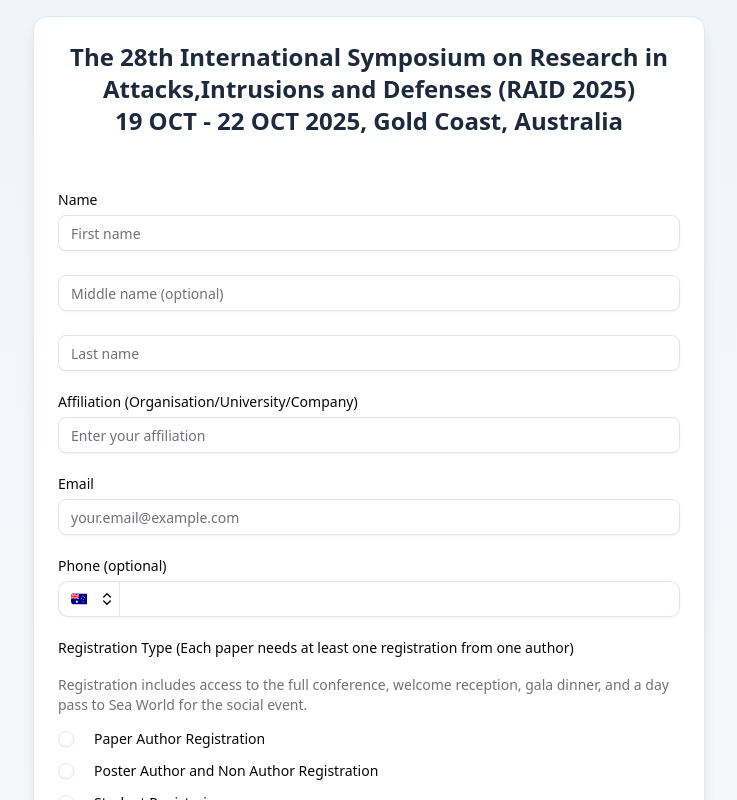
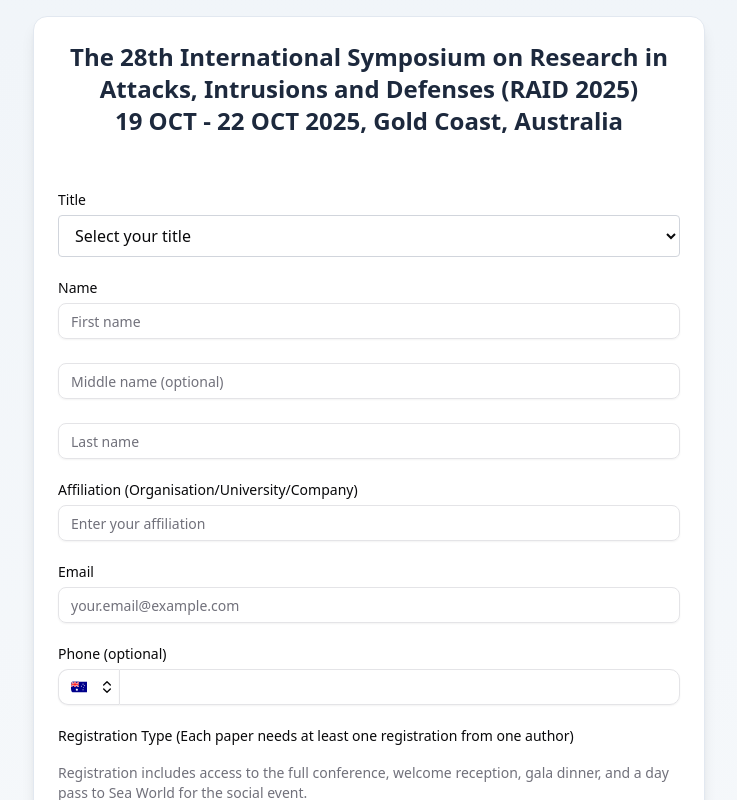
Before and after one commit to Emmeet/meetings, a Next.js app: page / in a window 1280 px wide. Shown: the top 800 px of the page, without its empty margins (271-1008 px from the left). Built offline with nearby package versions, Linux system fonts and the light colour scheme.

Commit message:
Chore: 页面改动

```diff
--- a/src/app/raid/components/FormPage.tsx
+++ b/src/app/raid/components/FormPage.tsx
@@ -20,9 +20,14 @@ import { Card, CardContent, CardHeader, CardTitle } from "@/components/ui/card";
 import { PhoneInput } from "@/components/ui/phone-iput";
 import { RadioGroup, RadioGroupItem } from "@/components/ui/radio-group";
 import { Checkbox } from "@/components/ui/checkbox";
+import { CheckCircle } from "lucide-react";
 
 // Form validation schema
-const formSchema = z.object({
+const formSchema = z
+  .object({
+    title: z.enum(["Prof", "Associate Prof", "Dr", "Mr", "Ms", "other"], {
+      message: "Please select a title.",
+    }),
     firstName: z.string().min(1, "This field is required."),
     lastName: z.string().min(1, "This field is required."),
     middleName: z.string().optional(),
@@ -39,15 +44,41 @@ const formSchema = z.object({
       .refine((value) => value.some((item) => item), {
         message: "You have to select at least one item.",
       }),
-  paperNumber: z.string().optional(),
+    paperNumber: z.string().optional(), // 先设为optional，后面用refine处理
     otherExplain: z.string().optional(),
-});
+  })
+  .refine(
+    (data) => {
+      if (data.type === "1" || data.type === "3") {
+        return data.paperNumber && data.paperNumber.trim() !== "";
+      }
+      return true;
+    },
+    {
+      message: "Field is required.",
+      path: ["paperNumber"],
+    }
+  )
+  .refine(
+    (data) => {
+      if (data.dietaryRequirements.includes("5")) {
+        return data.otherExplain && data.otherExplain.trim() !== "";
+      }
+      return true;
+    },
+    {
+      message: "Please specify your dietary requirement.",
+      path: ["otherExplain"],
+    }
+  );
 export function FormPage() {
+  const [isSubmitted, setIsSubmitted] = useState(false);
   const [loading, setLoading] = useState(false);
 
   const form = useForm<z.infer<typeof formSchema>>({
     resolver: zodResolver(formSchema),
     defaultValues: {
+      title: undefined,
       firstName: "",
       middleName: "",
       lastName: "",
@@ -83,6 +114,7 @@ export function FormPage() {
     }
 
     const dataToSend = {
+      title: values.title,
       first_name: values.firstName,
       middle_name: values?.middleName || "",
       last_name: values.lastName,
@@ -113,9 +145,12 @@ export function FormPage() {
       const result = await response.json();
       const customerId = result.id;
 
-      window.location.href = `${
+      setIsSubmitted(true);
+      window.open(
+        `${
           getPaymentLink(values.type) as string
-      }?client_reference_id=${customerId}&prefilled_email=${values.email}`;
+        }?client_reference_id=${customerId}&prefilled_email=${values.email}`
+      );
     } catch (error) {
       console.error("An error occurred:", error);
       // You might want to show an error message to the user here
@@ -198,13 +233,16 @@ export function FormPage() {
   return (
     <div className="min-h-screen bg-gradient-to-b from-slate-100 to-slate-50 flex items-center justify-center p-4">
       <div className="w-full max-w-2xl">
+        {isSubmitted ? (
+          <SuccessMessage />
+        ) : (
           <Card className="bg-white shadow-lg border-slate-200">
             <CardHeader className="pb-2">
               <CardTitle className="text-2xl font-bold text-slate-800 text-center">
                 <div className="flex flex-col items-center">
                   <span>
-                  The 28th International Symposium on Research in
-                  Attacks,Intrusions and Defenses (RAID 2025)
+                    The 28th International Symposium on Research in Attacks,
+                    Intrusions and Defenses (RAID 2025)
                   </span>
                   <span>19 OCT - 22 OCT 2025, Gold Coast, Australia</span>
                 </div>
@@ -216,6 +254,37 @@ export function FormPage() {
                   onSubmit={form.handleSubmit(onSubmit)}
                   className="space-y-6"
                 >
+                  <div className="grid md:grid-cols-1 gap-4">
+                    <FormField
+                      control={form.control}
+                      name="title"
+                      render={({ field }) => (
+                        <FormItem>
+                          <FormLabel>Title</FormLabel>
+                          <FormControl>
+                            <select
+                              {...field}
+                              className="block w-full border border-gray-300 rounded px-3 py-2 focus:outline-none focus:ring-2 focus:ring-blue-500"
+                              value={field.value || ""}
+                            >
+                              <option value="" disabled>
+                                Select your title
+                              </option>
+                              <option value="Prof">Prof</option>
+                              <option value="Associate Prof">
+                                Associate Prof
+                              </option>
+                              <option value="Dr">Dr</option>
+                              <option value="Mr">Mr</option>
+                              <option value="Ms">Ms</option>
+                              <option value="other">other</option>
+                            </select>
+                          </FormControl>
+                          <FormMessage />
+                        </FormItem>
+                      )}
+                    />
+                  </div>
                   <div className="grid md:grid-cols-1 gap-4">
                     <FormField
                       control={form.control}
@@ -337,8 +406,8 @@ export function FormPage() {
                           {/* 副标题 */}
                           <div className="text-sm text-muted-foreground mb-2">
                             Registration includes access to the full conference,
-                          welcome reception, gala dinner, and a day pass to Sea
-                          World for the social event.
+                            welcome reception, gala dinner, and a day pass to
+                            Sea World for the social event.
                           </div>
                           <FormControl>
                             <RadioGroup
@@ -376,6 +445,60 @@ export function FormPage() {
                       )}
                     />
                   </div>
+                  {type === "1" && (
+                    <div className="grid md:grid-cols-1 gap-4">
+                      <FormField
+                        control={form.control}
+                        name="paperNumber"
+                        render={({ field }) => (
+                          <FormItem>
+                            <FormLabel>Paper ID & Title</FormLabel>
+                            <FormControl>
+                              <Input type="text" {...field} />
+                            </FormControl>
+                            <FormMessage />
+                          </FormItem>
+                        )}
+                      />
+                    </div>
+                  )}
+                  {type === "2" && (
+                    <div className="grid md:grid-cols-1 gap-4">
+                      <FormField
+                        control={form.control}
+                        name="paperNumber"
+                        render={({ field }) => (
+                          <FormItem>
+                            <FormLabel>
+                              Poster ID & Title (to be entered by the poster
+                              author)
+                            </FormLabel>
+                            <FormControl>
+                              <Input type="text" {...field} />
+                            </FormControl>
+                            <FormMessage />
+                          </FormItem>
+                        )}
+                      />
+                    </div>
+                  )}
+                  {type === "3" && (
+                    <div className="grid md:grid-cols-1 gap-4">
+                      <FormField
+                        control={form.control}
+                        name="paperNumber"
+                        render={({ field }) => (
+                          <FormItem>
+                            <FormLabel>Student ID</FormLabel>
+                            <FormControl>
+                              <Input type="text" {...field} />
+                            </FormControl>
+                            <FormMessage />
+                          </FormItem>
+                        )}
+                      />
+                    </div>
+                  )}
                   <div className="grid md:grid-cols-1 gap-4">
                     <FormField
                       control={form.control}
@@ -435,7 +558,7 @@ export function FormPage() {
                         name="otherExplain"
                         render={({ field }) => (
                           <FormItem>
-                          <FormLabel>Other</FormLabel>
+                            <FormLabel>Please specify</FormLabel>
                             <FormControl>
                               <Input type="text" {...field} />
                             </FormControl>
@@ -452,19 +575,22 @@ export function FormPage() {
                     </div>
                     <div className="text-2xl font-bold">
                       {type
-                      ? `AU$${getCurrentPrice(type).toLocaleString(undefined, {
+                        ? `AU$${getCurrentPrice(type).toLocaleString(
+                            undefined,
+                            {
                               minimumFractionDigits: 2,
                               maximumFractionDigits: 2,
-                        })}`
+                            }
+                          )}`
                         : "--"}
                     </div>
                     <div className="text-slate-700">
-                    Additional tickets for the Cocktail Reception, Gala Dinner,
-                    and Sea World Theme Park Day Pass can be purchased at the
-                    conference special rate on the next page. (Please click
-                    'View All' on the next page to see all available add-ons.
-                    Quantities can be adjusted after items are added to your
-                    order.)
+                      Additional tickets for the Cocktail Reception, Gala
+                      Dinner, and Sea World Theme Park Day Pass can be purchased
+                      at the conference special rate on the next page. (Please
+                      click 'View All' on the next page to see all available
+                      add-ons. Quantities can be adjusted after items are added
+                      to your order.)
                       <br />
                       For conference inquiries, please contact{" "}
                       <a style={{ color: "blue" }}>
@@ -484,7 +610,32 @@ export function FormPage() {
               </Form>
             </CardContent>
           </Card>
+        )}
       </div>
     </div>
   );
 }
+
+function SuccessMessage() {
+  return (
+    <Card className="bg-white shadow-lg border-slate-200 text-center p-6">
+      <div className="w-16 h-16 bg-green-100 rounded-full flex items-center justify-center mx-auto mb-6">
+        <CheckCircle className="h-8 w-8 text-green-600" />
+      </div>
+      <h2 className="text-2xl font-bold text-slate-900 mb-4">
+        Submission Successful
+      </h2>
+      <p className="text-slate-600 mb-8">
+        Thank you for your submission. Our team will contact you shortly to
+        provide professional security service consultation.
+      </p>
+      <Button
+        onClick={() => window.location.reload()}
+        variant="outline"
+        className="mx-auto"
+      >
+        Return to Form
+      </Button>
+    </Card>
+  );
+}
```
Also changed, not shown: 1 other file (tests, documents, lock files or other folders). Lines whose indentation alone changed are shown as unchanged.
